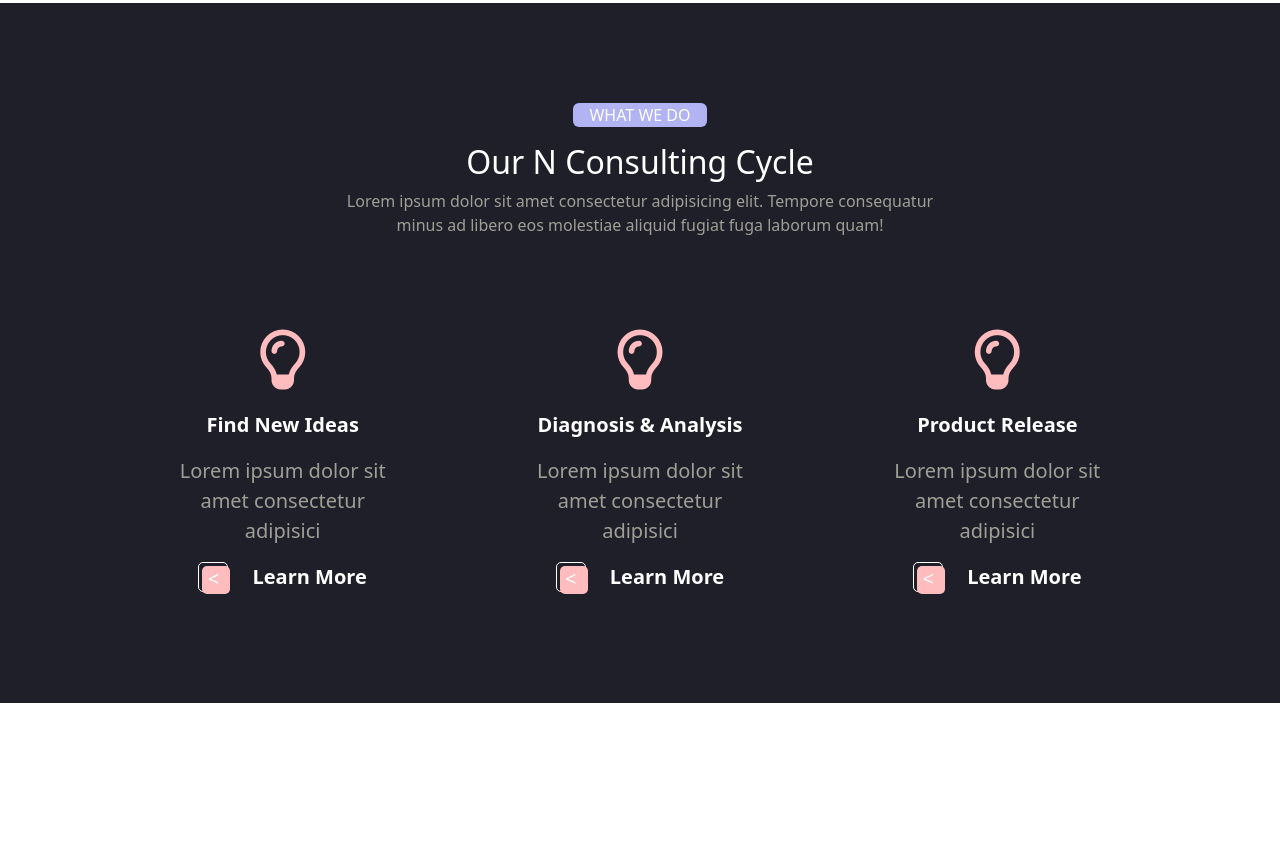
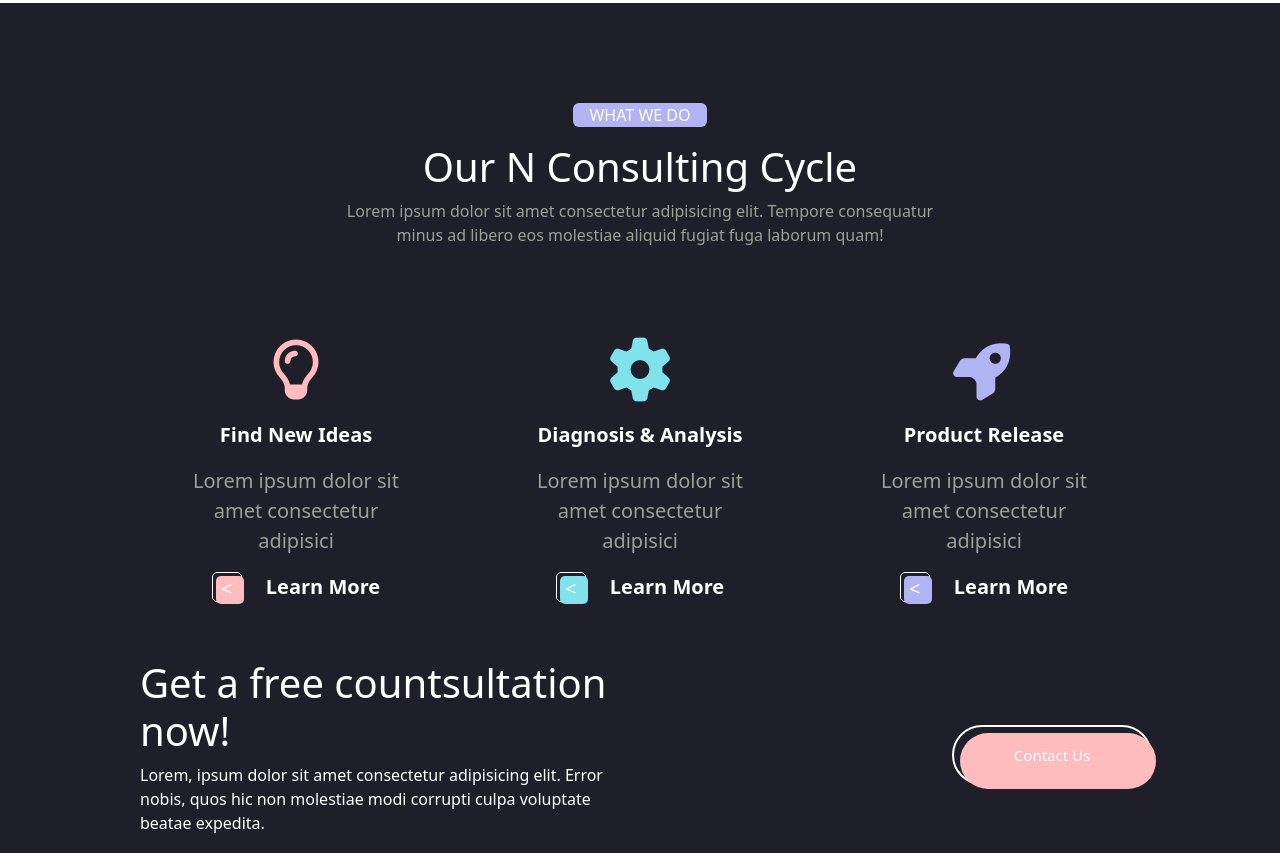
Before and after one commit to LeCheshire/Thelabs_Hajji_Adil, a website: page index.html in a window 1280 px wide. Shown: the part 849-1702 px from the top of the page. Before the commit the page ends 1552 px from the top, so only its background shows below. Drawn offline with nearby package versions, Linux system fonts and the light colour scheme.

Commit message:
finition section 2

```diff
--- a/index.html
+++ b/index.html
@@ -91,42 +91,51 @@
                     <p class="p_section2 text-white rounded pe-3 ps-3">WHAT WE DO</p>
                 </div>
                 <div>
-                    <h2 class="text-white">Our N Consulting Cycle</h2>
+                    <h1 class="text-white">Our N Consulting Cycle</h1>
                 </div>
                 <div>
                     <p class="textgris_section2">Lorem ipsum dolor sit amet consectetur adipisicing elit. Tempore consequatur <br> minus ad libero eos molestiae aliquid fugiat fuga laborum quam!</p>
                 </div>
             </div>
-            <div class="mxwidth_section2 d-flex flex-row align-items-center justify-content-center gap-5 mt-5">
+            <div class="mxwidth_section2 d-flex flex-row align-items-center justify-content-center gap-2 mt-5 mb-5">
                 <div class="card_section2 d-flex flex-grow-1 align-items-center justify-content-center">
                     <div class="d-flex flex-column p-5 text-center align-items-center justify-content-center">
                         <i class="fa-regular fa-lightbulb"></i>
                         <p class="fw-bold text-white">Find New Ideas</p>
                         <p class="textgris_section2">Lorem ipsum dolor sit amet consectetur adipisici</p>
                         <div class="d-flex flex-row">
-                            <button class="fill_section2"> < </button><span class="text-white ms-4"><b>Learn More</b></span>
+                            <button class="fill_section2_lamp"> < </button><span class="text-white ms-4"><b>Learn More</b></span>
                         </div>
                     </div>
                 </div>
                 <div class="card_section2 d-flex flex-grow-1 align-items-center justify-content-center">
                     <div class="d-flex flex-column p-5 text-center align-items-center justify-content-center">
-                        <i class="fa-regular fa-lightbulb"></i>
+                        <i class="fa-solid fa-gear"></i>
                         <p class="fw-bold text-white">Diagnosis & Analysis</p>
                         <p class="textgris_section2">Lorem ipsum dolor sit amet consectetur adipisici</p>
                         <div class="d-flex flex-row">
-                            <button class="fill_section2"> < </button><span class="text-white ms-4"><b>Learn More</b></span>
+                            <button class="fill_section2_rouage"> < </button><span class="text-white ms-4"><b>Learn More</b></span>
                         </div>
                     </div>
                 </div>
                 <div class="card_section2 d-flex flex-grow-1 align-items-center justify-content-center">
                     <div class="d-flex flex-column p-5 text-center align-items-center justify-content-center">
-                        <i class="fa-regular fa-lightbulb"></i>
+                        <i class="fa-solid fa-rocket"></i>
                         <p class="fw-bold text-white">Product Release</p>
                         <p class="textgris_section2">Lorem ipsum dolor sit amet consectetur adipisici</p>
                         <div class="d-flex flex-row">
-                            <button class="fill_section2"> < </button><span class="text-white ms-4"><b>Learn More</b></span>
+                            <button class="fill_section2_fuse"> < </button><span class="text-white ms-4"><b>Learn More</b></span>
                         </div>
                     </div>
+                </div>
+            </div>
+            <div class="mxwidth_section2 d-flex flex-row row mt-5">
+                <div class="col-6 text-white">
+                    <h1>Get a free countsultation now!</h1>
+                    <p>Lorem, ipsum dolor sit amet consectetur adipisicing elit. Error nobis, quos hic non molestiae modi corrupti culpa voluptate beatae expedita.</p>
+                </div>
+                <div class="col-6">
+                    <button class="fillcarre_section2">Contact Us</button>
                 </div>
             </div>
         </section>
--- a/src/sass/modules/_section2.sass
+++ b/src/sass/modules/_section2.sass
@@ -1,5 +1,5 @@
 .section2
-    height: 700px
+    height: 850px
     background-color: #1F1F2A
 .p_section2
     margin-top: 100px
@@ -17,13 +17,22 @@
     border-radius: 10px
     height: 300px
     &:hover
+        transition: 0.3s all
         background-color: grey
         opacity: 0.9
 .fa-lightbulb
     font-size: 60px
     color: #FEBCBE
     margin: 20px
-.fill_section2
+.fa-gear
+    font-size: 60px
+    color: #80E2EB
+    margin: 20px
+.fa-rocket
+    font-size: 60px
+    color: #B0B4F3
+    margin: 20px
+.fill_section2_lamp
     width: 30px
     height: 30px
     color: white
@@ -49,3 +58,84 @@
     &:hover::after
         top: 0px
         left: 0px
+.fill_section2_rouage
+    width: 30px
+    height: 30px
+    color: white
+    border-radius: 5px
+    border: 1px solid white
+    background-color: transparent
+    z-index: 1
+    position: relative
+    &:hover
+        color: white !important
+        border: none !important
+    &::after
+        content: " "
+        background-color: #80E2EB
+        z-index: -1
+        border-radius: 5px
+        position: absolute
+        width: 100%
+        height: 100%
+        top: 3px
+        left: 3px
+        transition: 0.2s
+    &:hover::after
+        top: 0px
+        left: 0px
+.fill_section2_fuse
+    width: 30px
+    height: 30px
+    color: white
+    border-radius: 5px
+    border: 1px solid white
+    background-color: transparent
+    z-index: 1
+    position: relative
+    &:hover
+        color: white !important
+        border: none !important
+    &::after
+        content: " "
+        background-color: #B0B4F3
+        z-index: -1
+        border-radius: 5px
+        position: absolute
+        width: 100%
+        height: 100%
+        top: 3px
+        left: 3px
+        transition: 0.2s
+    &:hover::after
+        top: 0px
+        left: 0px
+.fillcarre_section2
+    font-size: 15px
+    margin-left: 300px
+    width: 200px
+    height: 60px
+    color: white
+    border: 2px solid white
+    background-color: transparent
+    border-radius: 40px
+    z-index: 1
+    position: relative
+    &:hover
+        color: white !important
+    &::after
+        content: " "
+        color: white !important
+        border: none !important
+        background-color: #FEBCBE
+        border-radius: 40px
+        z-index: -1
+        position: absolute
+        width: 100%
+        height: 100%
+        top: 6px
+        left: 6px
+        transition: 0.2s
+    &:hover::after
+        top: 0px
+        left: 0px
```
Also changed, not shown: public/css/style.css, 4 other files.
